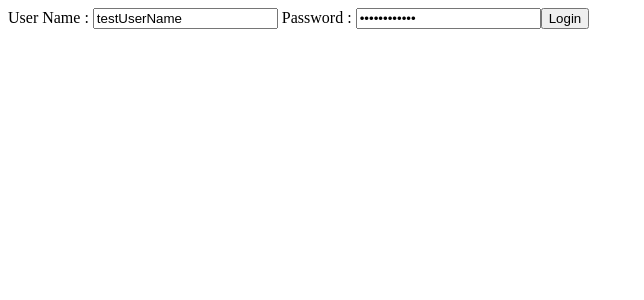
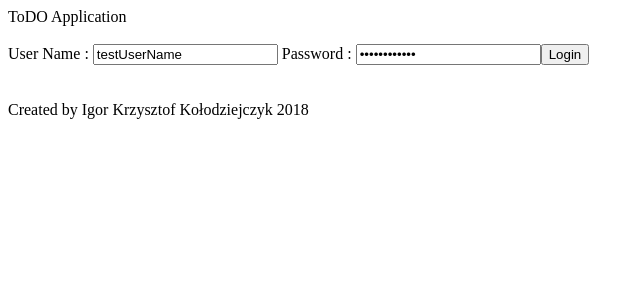
Before and after one commit to igorkol1/ToDo, an Angular app in the folder frontend/todo/: page / in a window 1280 px wide. Shown: the top 300 px of the page, without its empty margins (0-644 px from the left). Built offline with nearby package versions, Linux system fonts and the light colour scheme.

Commit message:
Add sample header and footer

```diff
--- a/frontend/todo/src/app/app.component.html
+++ b/frontend/todo/src/app/app.component.html
@@ -13,4 +13,11 @@
 
 <!-- <div>Component Content</div> -->
 
+ToDO Application
+<br><br>
+
 <router-outlet></router-outlet>
+
+
+<br><br>
+Created by Igor Krzysztof Kołodziejczyk 2018
```
